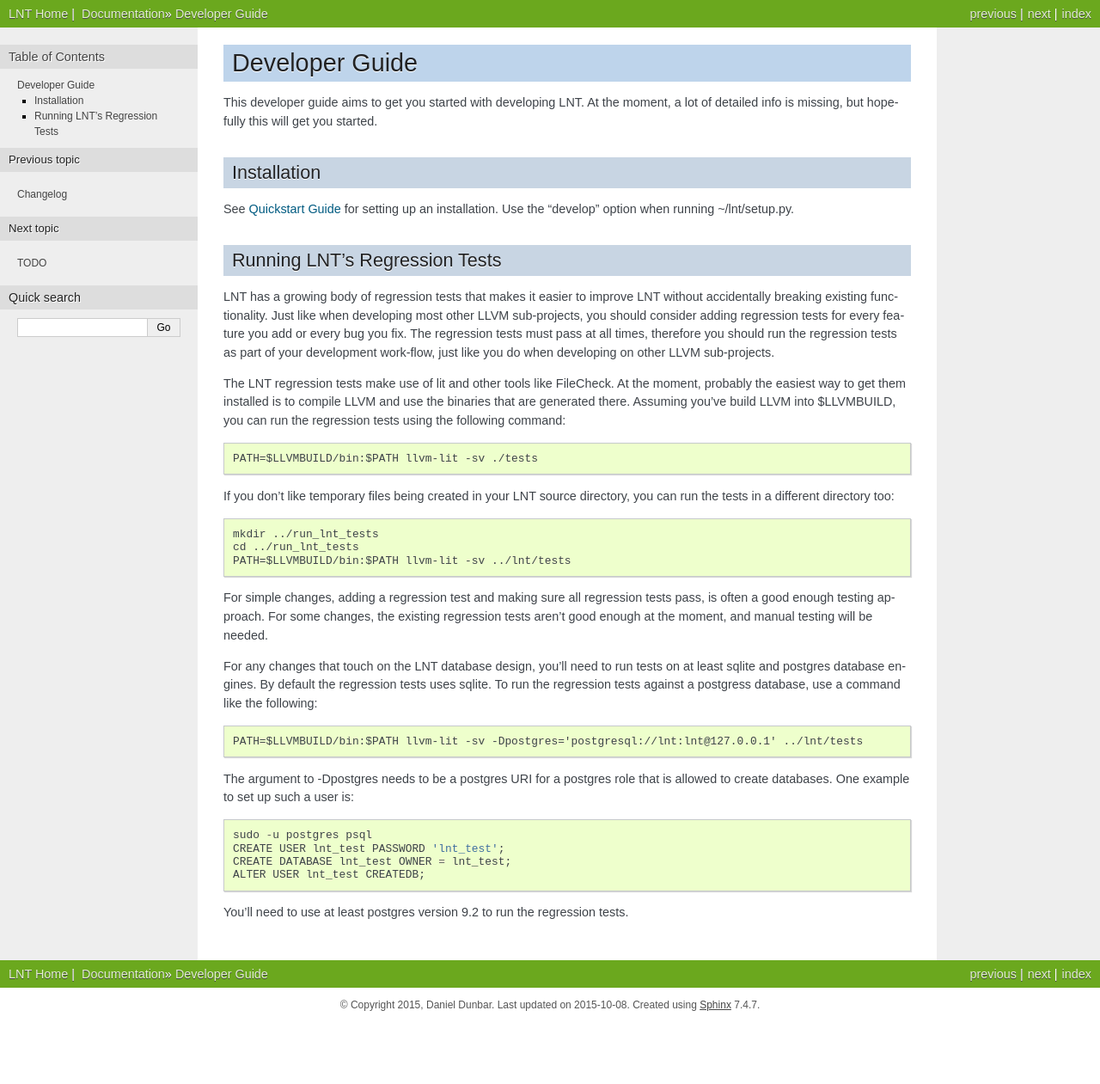
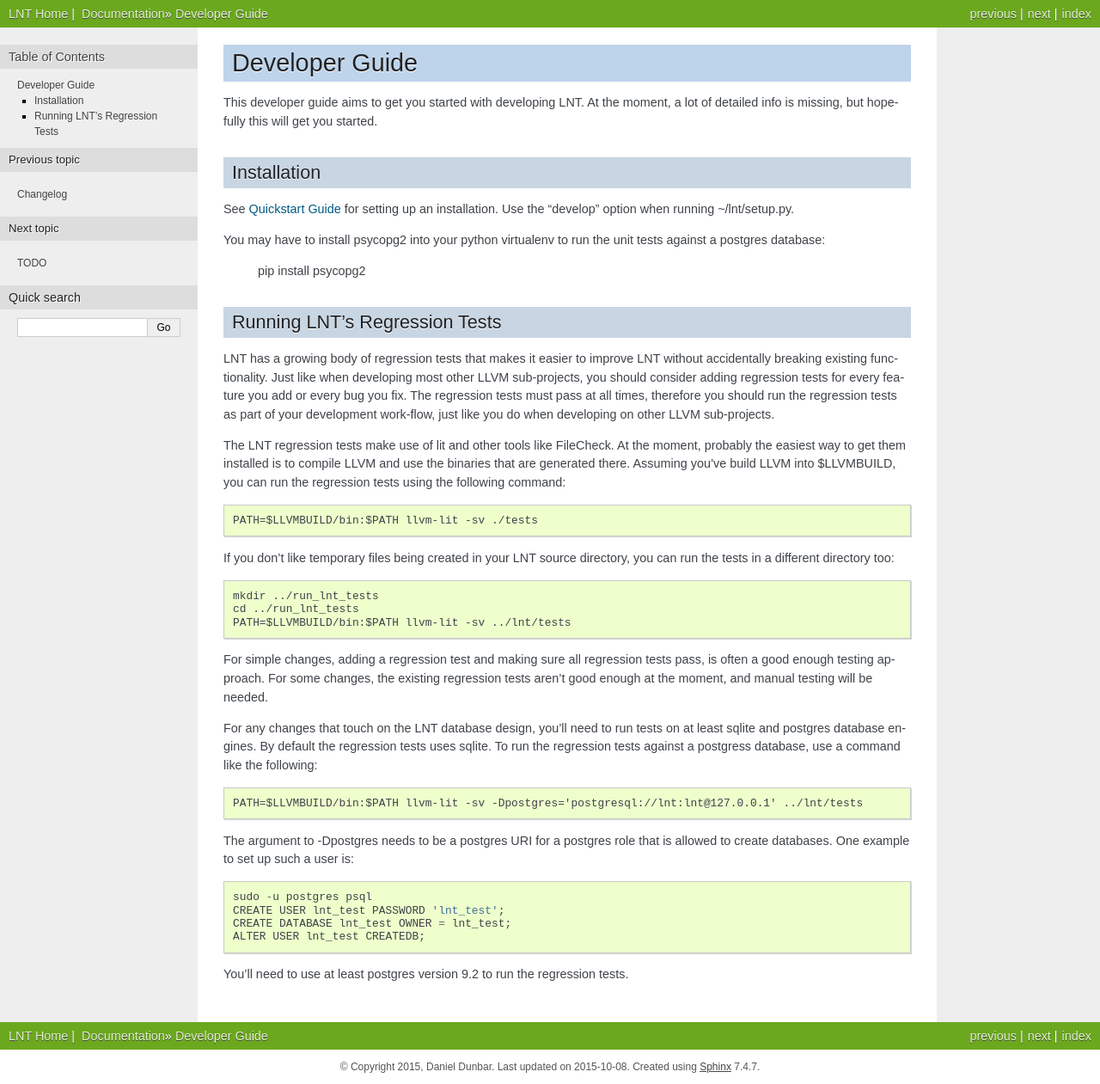
Before and after one commit to llvm-mirror/lnt, a Sphinx documentation site: the page built from docs/developer_guide.rst, in a window 1280 px wide. Shown: the whole page at 86% size. Built offline with Sphinx 7.4.7, drawn with Linux system fonts in a browser that asks for light colours; before the commit the page ends 1189 px from its top, so only the background shows below that.

Commit message:
Document dependence on the psycopg2 module for postgres testing to developer_guide.rst.
git-svn-id: https://llvm.org/svn/llvm-project/lnt/trunk@249679 91177308-0d34-0410-b5e6-96231b3b80d8

```diff
--- a/docs/developer_guide.rst
+++ b/docs/developer_guide.rst
@@ -12,6 +12,12 @@ Installation
 
 See :ref:`quickstart` for setting up an installation. Use the "develop" option
 when running ~/lnt/setup.py.
+
+You may have to install psycopg2 into your python virtualenv to run the
+unit tests against a postgres database:
+
+     pip install psycopg2
+
 
 Running LNT's Regression Tests
 ------------------------------
```
